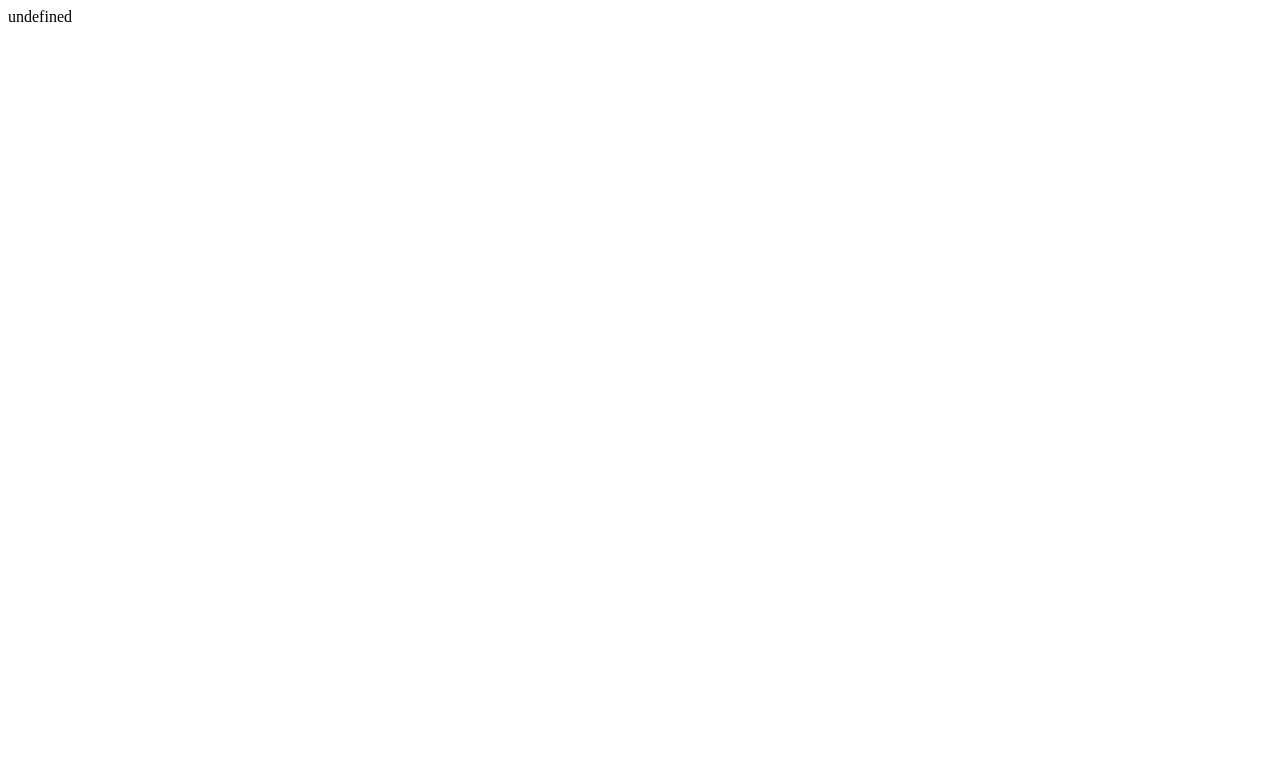
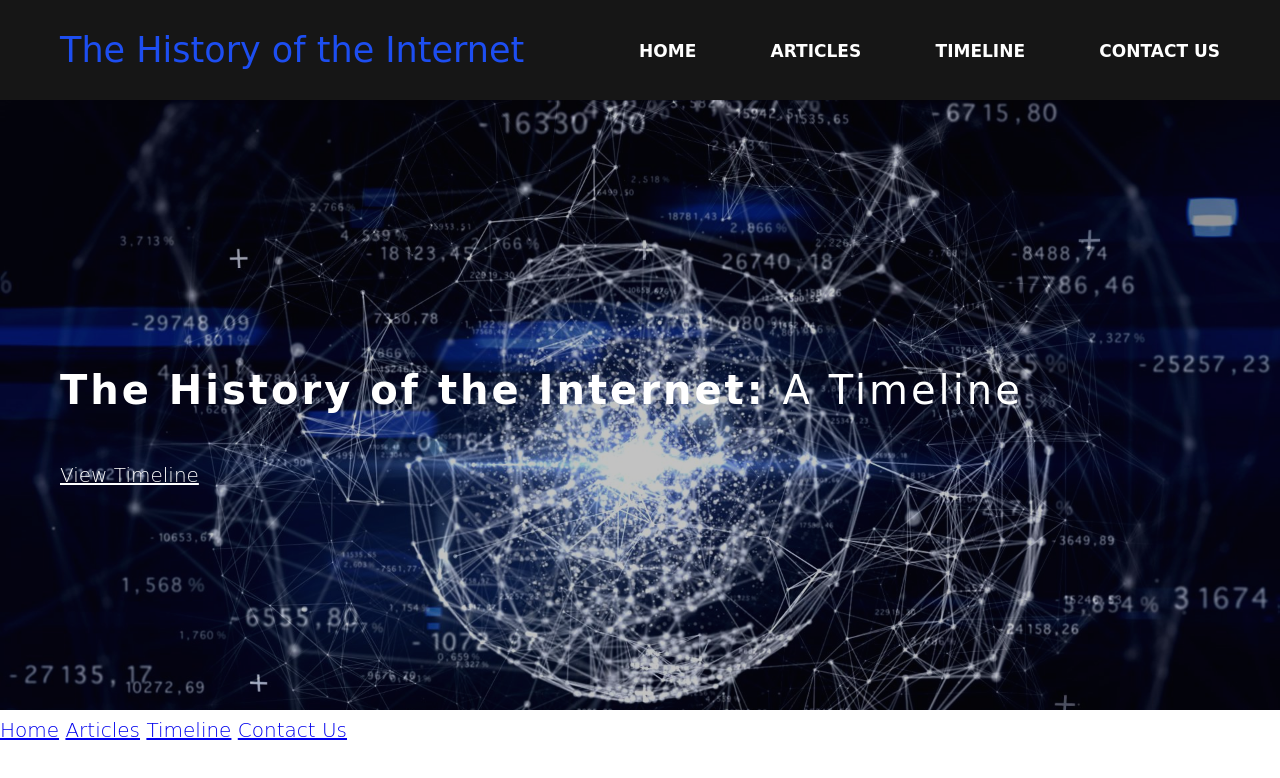
Before and after one commit to ArteriusDayne/Historyofthenet, a website: page index.html in a window 1280 px wide. Drawn offline with Linux system fonts and the light colour scheme; a web font is replaced by a local one.

Commit message:
Banner + Header Bar

```diff
--- a/css/main.css
+++ b/css/main.css
@@ -0,0 +1,200 @@
+@import url(font-awesome.min.css);
+@import url("https://fonts.googleapis.com/css?family=Shrikhand");
+@import url("https://fonts.googleapis.com/css?family=Cedarville+Cursive");
+
+/* Reset */
+
+html, body, div, span, applet, object, iframe, h1, h2, h3, h4, h5, h6, p, blockquote, pre, a, abbr, acronym, address, big, cite, code, del, dfn, em, img, ins, kbd, q, s, samp, small, strike, strong, sub, sup, tt, var, b, u, i, center, dl, dt, dd, ol, ul, li, fieldset, form, label, legend, table, caption, tbody, tfoot, thead, tr, th, td, article, aside, canvas, details, embed, figure, figcaption, footer, header, hgroup, menu, nav, output, ruby, section, summary, time, mark, audio, video {
+    margin: 0;
+    padding: 0;
+    border: 0;
+    font-size: 100%;
+    font: inherit;
+    vertical-align: baseline;
+}
+
+article, aside, details, figcaption, figure, footer, header, hgroup, menu, nav, section {
+    display: block;
+}
+
+body {
+    line-height: 1;
+}
+
+ol, ul {
+    list-style: none;
+}
+
+body {
+    -webkit-text-size-adjust: none;
+}
+
+/* Box Model */
+
+*, *:before, *:after {
+    -moz-box-sizing: border-box;
+    -webkit-box-sizing: border-box;
+    box-sizing: border-box;
+}
+
+/* Basic Bot do this pls*/
+
+@-ms-viewport {
+    width: device-width;
+}
+
+body {
+    -ms-overflow-style: scrollbar;
+}
+
+
+body {
+    background: #fff;
+}
+
+/* Type */
+
+body {
+    background-color: #fff;
+    color: #111111;
+}
+
+body, input, select, textarea {
+    font-family: 'Shrikhand', cursive;
+    font-size: 15pt;
+    font-weight: 300;
+    line-height: 2;
+}
+
+/* Header */
+
+body {
+    position: relative;
+    padding-top: 5em;
+}
+
+#header {
+    background: #161616;
+    color: ##e0e0e0;
+    cursor: default;
+    height: 5em;
+    left: 0;
+    line-height: 5em;
+    position: fixed;
+    text-align: right;
+    top: 0;
+    width: 100%;
+    z-index: 10001;
+}
+
+#header .inner {
+    max-width: 65em;
+    width: calc(100% - 6em);
+    margin: 0 auto;
+    position: relative;
+}
+
+#header .logo {
+    font-family: 'Cedarville Cursive', cursive;
+    display: inline-block;
+    height: inherit;
+    left: 0;
+    line-height: inherit;
+    margin: 0;
+    padding: 0;
+    position: absolute;
+    top: 0;
+    color: #1d4ef1;
+    font-size: 1.75em;
+    text-transform: none;
+    font-weight: normal;
+    padding: 0;
+}
+
+#header .logo:hover {
+    color: #671df1;
+}
+
+#header a {
+    -moz-transition: color 0.2s ease-in-out;
+    -webkit-transition: color 0.2s ease-in-out;
+    -ms-transition: color 0.2s ease-in-out;
+    transition: color 0.2s ease-in-out;
+    display: inline-block;
+    padding: 0 2em;
+    color: #ffffff;
+    text-decoration: none;
+    text-transform: uppercase;
+    font-weight: 700;
+    font-size: .85em;
+}
+
+#header a:hover {
+    color: rgba(255, 255, 255, 0.75);
+}
+
+#header a:last-child {
+    padding-right: 0em;
+}
+
+/* Banner */
+
+#banner {
+    background-color: #e2484c;
+    color: #f7a5a7;
+    padding: 13em 0 11em 0;
+    background-color: #050505;
+    background-image: url("../img/banner.jpg");
+    background-size: cover;
+    background-repeat: no-repeat;
+    background-position: 15% left;
+    text-align: left;
+    position: relative;
+    z-index: 9999;
+}
+
+#banner a {
+    color: #ffffff;
+}
+
+#banner h1, #banner h2, #banner h3, #banner h4, #banner h5, #banner h6 {
+    color: #fff;
+}
+
+#banner:after {
+    -moz-transition: opacity 4s ease;
+    -webkit-transition: opacity 4s ease;
+    -ms-transition: opacity 4s ease;
+    transition: opacity 4s ease;
+    content: '';
+    position: absolute;
+    width: 100%;
+    height: 100%;
+    display: block;
+    top: 0;
+    left: 0;
+    background-color: #0c0c0c;
+    opacity: 0.25;
+}
+
+#banner .inner {
+    max-width: 64em;
+    width: calc(100% - 6em);
+    margin: 0 auto;
+    position: relative;
+    z-index: 10000;
+    line-height: 1.5;
+}
+
+
+#banner h1 {
+    font-size: 2em;
+    margin: 0 0 1em 0;
+    padding: 0;
+    letter-spacing: 3px;
+    font-weight: 700;
+}
+
+#banner h1 span {
+    font-weight: 400;
+}
--- a/index.html
+++ b/index.html
@@ -8,6 +8,30 @@
     </head>
     <body>
 
+	        <!-- Header -->
+        <header id="header">
+            <div class="inner">
+                <a href="index.html" class="logo">The History of the Internet</a>
+                <nav id="nav">
+                    <a href="index.html">Home</a>
+                    <a href="articles.html">Articles</a>
+                    <a href="timeline.html">Timeline</a>
+                    <a href="contact.html">Contact Us</a>
+                </nav>
+            </div>
+        </header>
+
+
+        <!-- Banner -->
+        <section id="banner">
+            <div class="inner">
+                <h1>The History of the Internet: <span>A Timeline</span></h1>
+                <ul class="actions">
+                    <li><a href="timeline.html" class="button alt">View Timeline</a></li>
+                </ul>
+            </div>
+        </section>
+
         <!-- Scripts -->
         <script src="src/jquery.min.js"></script>
         <script src="src/skel.min.js"></script>
```
Also changed, not shown: img/banner.jpg (added).
